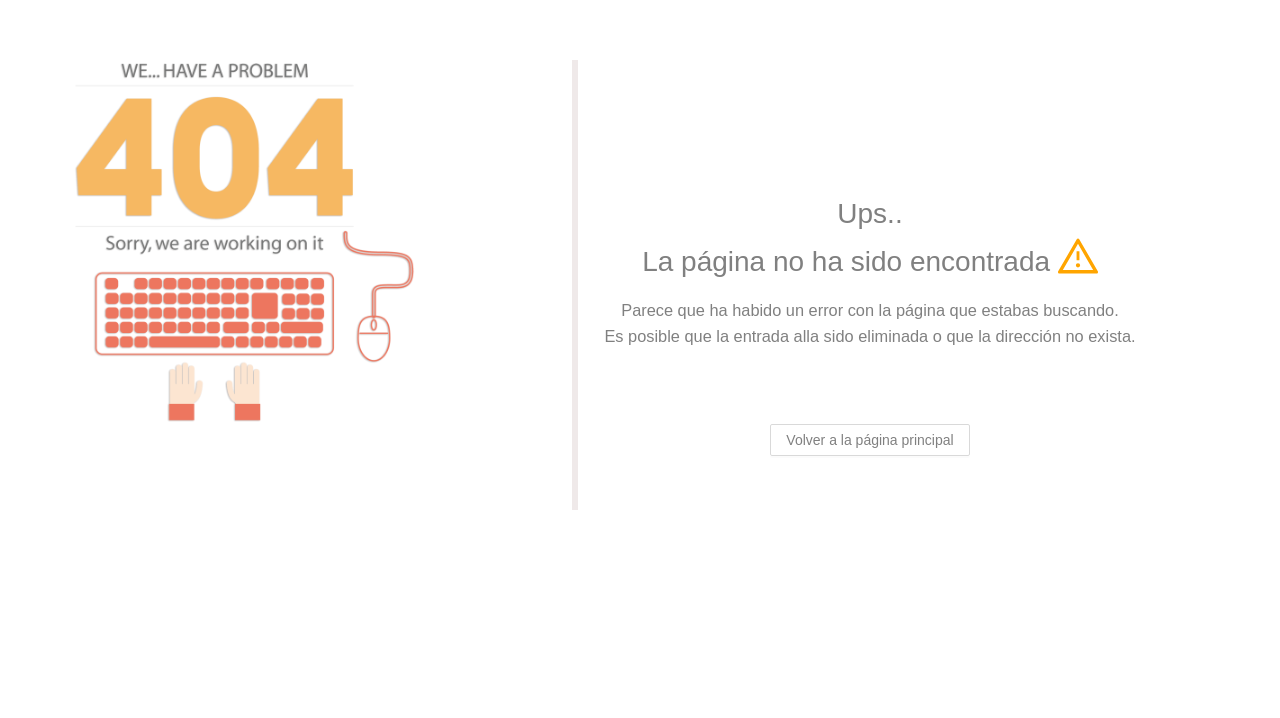
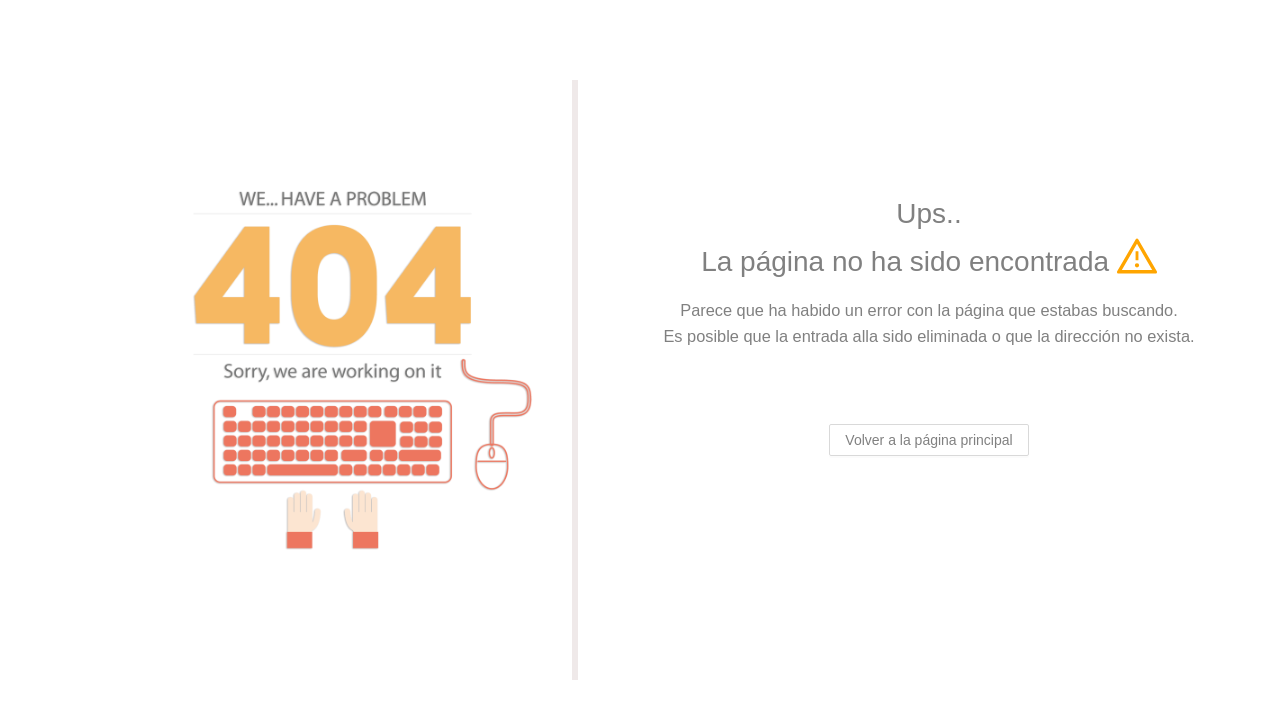
Before and after one commit to keillynbarrios22/pagina, a React (Create React App) app: page / in a window 1280 px wide. Shown: the top 718 px of the page. Built offline with nearby package versions, Linux system fonts and the light colour scheme.

Commit message:
mejorado para pantallas grandes

```diff
--- a/src/App.css
+++ b/src/App.css
@@ -20,7 +20,8 @@ title{
 }
 
 img {
-  margin-left: 10px;
+  margin-top: 10%;
+  margin-left: 10%;
   width: 450px; height: 450px;
   float: left;
   animation: move-vector 3s linear infinite;
@@ -44,11 +45,11 @@ h1,h2,h3{
 }
 .raya {
   border-left: 6px solid #efe9e9;
-  height: 450px;
+  height: 75%;
   position: absolute;
   left: 45%;
   margin-left: -4px;
-  top:  60px;
+  top:  10%;
 }
 .Descripcion{
   margin-top: 15%;
```
